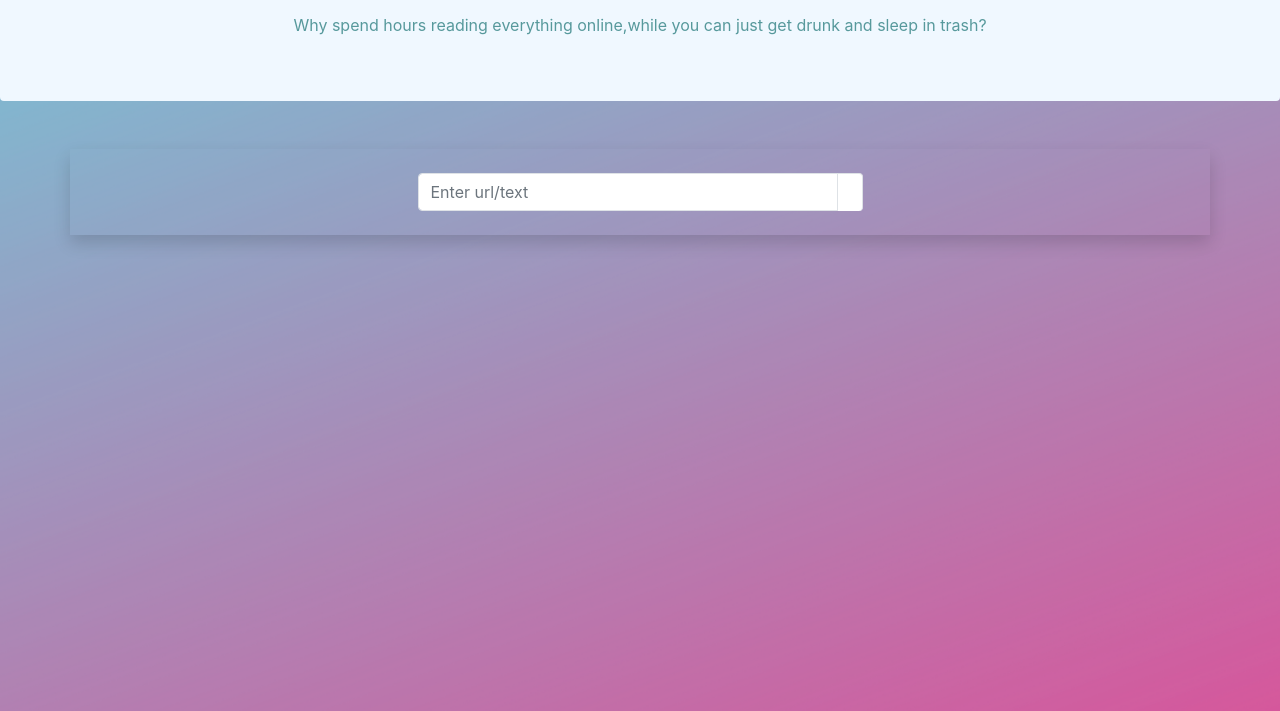
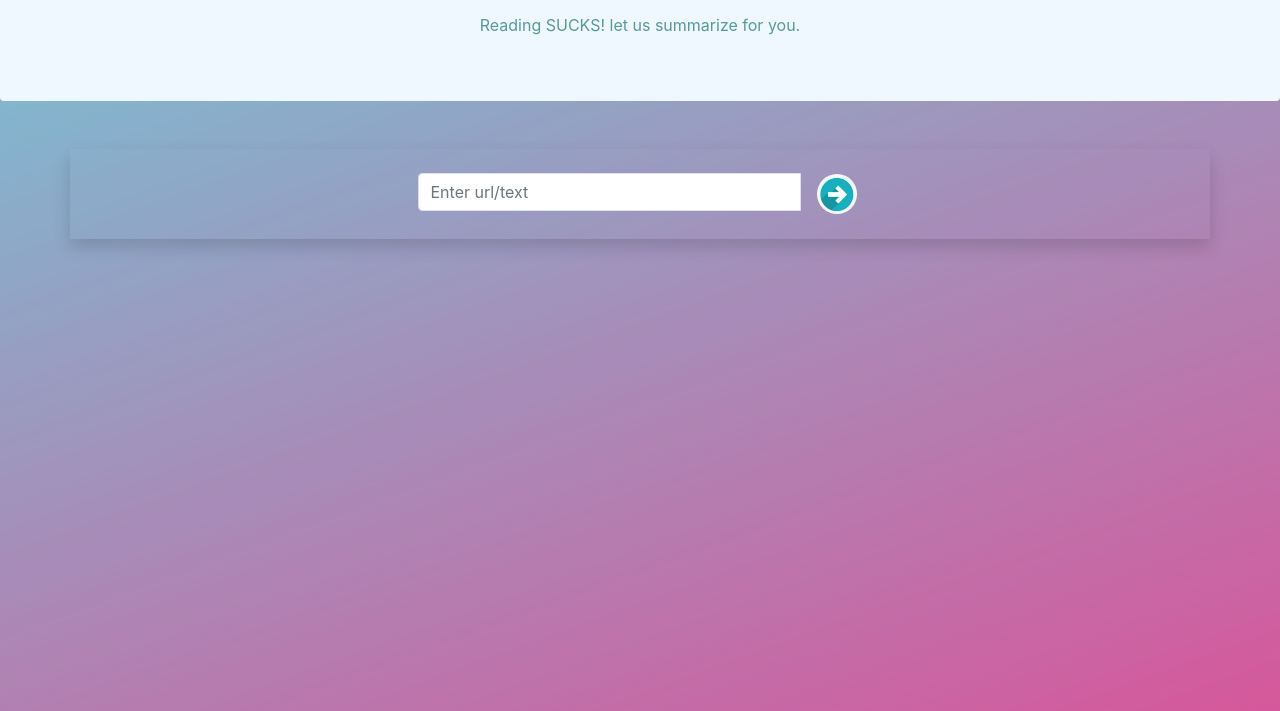
Before and after one commit to shivanshukmr/Synopsis, a plain HTML site: page src/index.html in a window 1280 px wide. Shown: the part 89-800 px from the top of the page. Drawn offline with nearby package versions, Linux system fonts and the light colour scheme.

Commit message:
add arrow

```diff
--- a/src/index.html
+++ b/src/index.html
@@ -32,11 +32,9 @@
         <h1 class="mb-3 h2" style="color: rgb(66, 110, 111);">Synopsis</h1>
 
         <p style="color:rgb(87, 153, 156);">
-            Why spend hours reading everything online,while you can just get drunk and sleep in trash?
+            Reading SUCKS! let us summarize for you.
         </p>
     </div>
-
-
 
 
     <div class="container shadow min-vh-100 py-4">
@@ -46,10 +44,12 @@
                 <div class="small fw-light"></div>
                 <div class="input-group">
                     <input class="form-control border-end-0 border rounded-pill" type="text" placeholder="Enter url/text" class="form-control" id="mainInput" aria-describedby="basic-addon3">
-                    <span class="input-group-append">
-                        <button class="btn btn-outline-secondary bg-white border-bottom-0 border rounded-pill ms-n5" type="button">
-                            <i class="fa fa-search"></i>
-                        </button>
+                    <!-- <span class="input-group-text"> 3</span> -->
+                        <!-- <button class="btn btn-outline-secondary bg-white border-bottom-0 border rounded-pill ms-n5" type="button">
+                        </button> -->
+                    <button type="submit">
+                        <img src="../assets/arrow1.png" alt="buttonpng" border="0" />
+                    </button>
                     </span>
                 </div>
             </div>
--- a/src/style.css
+++ b/src/style.css
@@ -35,8 +35,23 @@ body {
   padding: 10px;
 }
 
-img {
-  left: 0px;
-  top: 0px;
-  z-index: -1;
+button{
+    border: none;
+    cursor: pointer;
+    appearance: none;
+    background-color: inherit;
+     transition: transform .7s ease-in-out;
+    margin-left:10px;
+
+  }
+
+button:hover
+{
+    transform: rotate(360deg);
+
 }
+img{
+    border-radius: 50%;
+    width: 40px;
+    height: 40px;
+}
```
Also changed, not shown: assets/arrow1.png (added).
